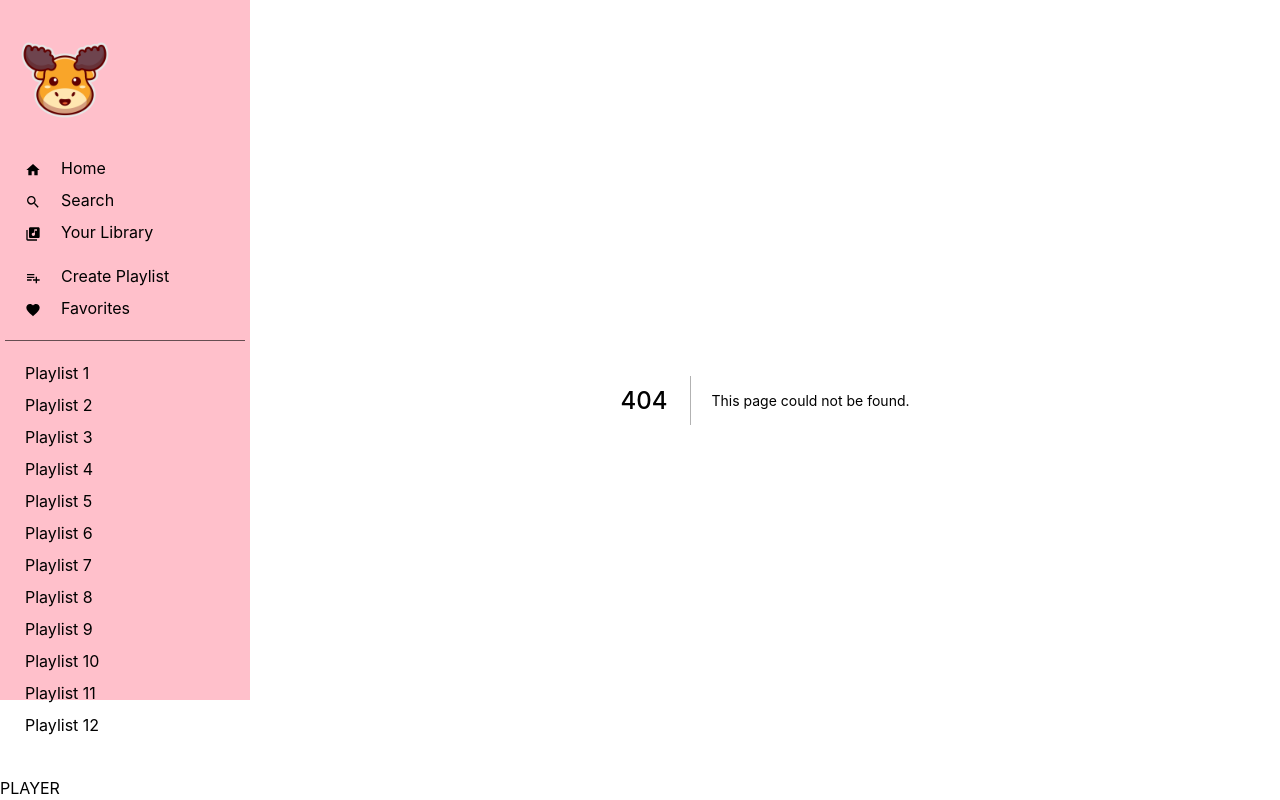
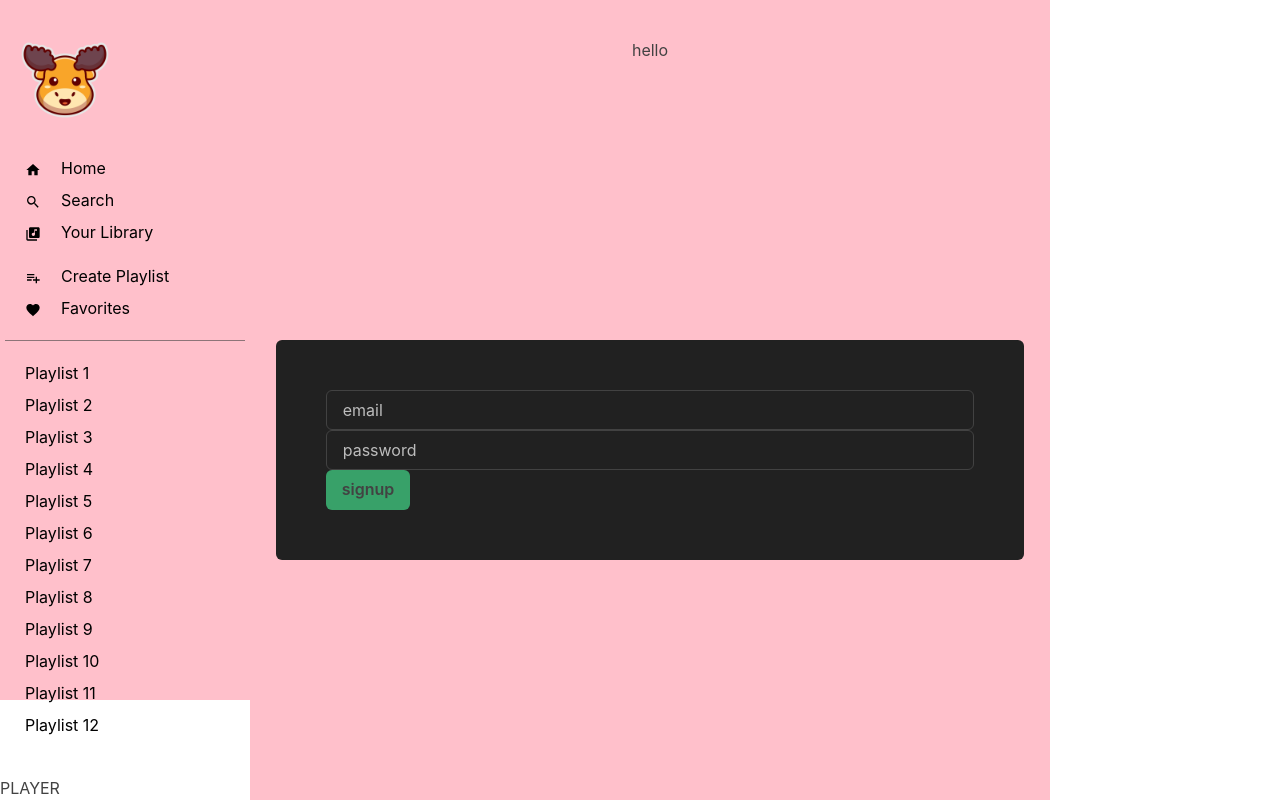
Before and after one commit to hainlthit/spotify-clone, a Next.js app: page /signup in a window 1280 px wide. Before the commit this address had no page. Built offline with nearby package versions, Linux system fonts and the light colour scheme.

Commit message:
rout protection

```diff
--- /dev/null
+++ b/components/authForm.tsx
@@ -0,0 +1,59 @@
+import { Box, Flex, Input, Button } from "@chakra-ui/react";
+import { useRouter } from "next/router";
+import { useState } from "react"
+import { useSWRConfig } from "swr";
+import { auth } from "../lib/mutations";
+
+const AuthForm = ({ mode }) => {
+  const [email, setEmail] = useState("");
+  const [password, setPassword] = useState("");
+  const [isLoading, setIsLoading] = useState(false);
+  const router = useRouter();
+
+  const handleSubmit = async (e) => {
+    e.preventDefault()
+    setIsLoading(true)
+
+    await auth(mode, { email, password })
+    setIsLoading(false)
+    router.push('/')
+  }
+
+  return (
+    <Box height="100vh" width="100vh" bg="pink">
+      <Flex justify="center" align="center" height="100px">
+        hello
+      </Flex>
+      <Flex justify="center" align="center" height="calc(100vh - 100px)">
+        <Box padding="50px" bg="gray.900" borderRadius="6px">
+          <form onSubmit={handleSubmit}>
+            <Input
+              placeholder="email"
+              type="email"
+              onChange={(e) => setEmail(e.target.value)}
+            />
+            <Input
+              placeholder="password"
+              type="password"
+              onChange={(e) => setPassword(e.target.value)}
+            />
+            <Button
+              type="submit"
+              bg="green.500"
+              isLoading={isLoading}
+              sx={{
+                '&:hover': {
+                  bg: 'green.300',
+                },
+              }}
+            >
+              {mode}
+            </Button>
+          </form>
+        </Box>
+      </Flex>
+    </Box>
+  );
+};
+
+export default AuthForm;
--- a/components/sideBar.tsx
+++ b/components/sideBar.tsx
@@ -105,7 +105,7 @@ const SideBar = () => {
             ))}
           </List>
         </Box>
-        <Divider />
+        <Divider color="gray.800" />
         <Box height="60%" overflowY="auto" paddingY="20px">
           <List spacing={2}>
             {playlists.map((playlist) => (
--- /dev/null
+++ b/lib/auth.ts
@@ -0,0 +1,33 @@
+import jwt from 'jsonwebtoken'
+import { NextApiRequest, NextApiResponse } from 'next'
+import prisma from './prisma'
+
+export const validateRoute = (handler) => {
+  return async (req: NextApiRequest, res: NextApiResponse) => {
+    const token = req.cookies.APP_ACCESS_TOKEN
+
+    if (token) {
+      let user
+
+      try {
+        const { id } = jwt.verify(token, 'hello')
+        user = await prisma.user.findUnique({
+          where: { id },
+        })
+
+        if (!user) {
+          throw new Error('Not real user')
+        }
+      } catch (error) {
+        res.status(401)
+        res.json({ error: 'Not Authorized' })
+        return
+      }
+
+      return handler(req, res, user)
+    }
+
+    res.status(401)
+    res.json({ error: 'Not Authorized' })
+  }
+}
--- a/pages/_app.tsx
+++ b/pages/_app.tsx
@@ -33,9 +33,13 @@ const theme = extendTheme({
 function MyApp({ Component, pageProps }) {
   return (
     <ChakraProvider theme={theme}>
-      <PlayerLayout>
+      {Component.authPage ? (
         <Component {...pageProps} />
-      </PlayerLayout>
+      ) : (
+        <PlayerLayout>
+          <Component {...pageProps} />
+        </PlayerLayout>
+      )}
     </ChakraProvider>
   );
 }
--- /dev/null
+++ b/pages/api/me.ts
@@ -0,0 +1,5 @@
+import { validateRoute } from '../../lib/auth'
+
+export default validateRoute((req, res, user) => {
+  res.json(user)
+})
--- /dev/null
+++ b/pages/signup.tsx
@@ -0,0 +1,9 @@
+import AuthForm from "../components/authForm";
+
+const Signup = () => {
+  return <AuthForm mode="signup" />;
+};
+
+Signup.authpage = true
+
+export default Signup;
```
Also changed, not shown: pages/signin.tsx (added, +9 -0 lines), lib/mutations.ts (renamed from lib/mutation.ts), styles/Home.module.css (line endings or trailing spaces), styles/globals.css (line endings or trailing spaces).
